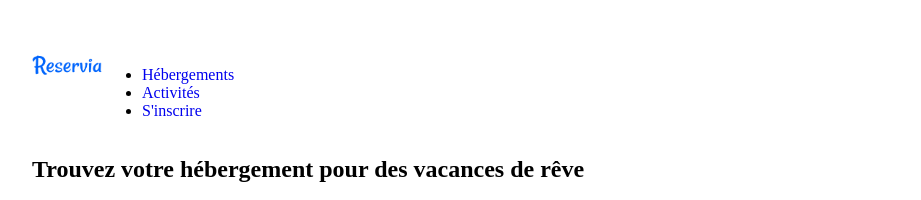
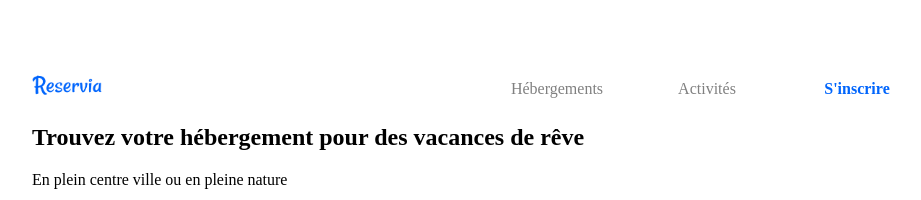
Before and after one commit to EDiBortoli/EtienneDeBortoli_2_30032021, a plain HTML site: page index.html in a window 1280 px wide. Shown: the top 200 px of the page, without its empty margins (26-947 px from the left). Drawn offline with Linux system fonts and the light colour scheme.

Commit message:
Ajout du header

```diff
--- a/index.html
+++ b/index.html
@@ -3,20 +3,20 @@
 <head>
 	<meta charset="utf-8" />
 	<link rel="stylesheet" type="text/css" href="style.css">
-	<title>Reservia - Site d'hebergement en ligne</title>
+	<title>Reservia - Site d'hébergement en ligne</title>
 </head>
 
 <body>
 	<div id="bloc_page">
 		<header>
 			<div id="logo_reservia">
-				<img src="img/logo/logo_reservia.png" alt="Logo de Reservia">
+				<a href="#"><img src="img/logo/logo_reservia.png" alt="Logo de Reservia"></a>
 			</div>
 			<nav>
 				<ul>
 					<li><a href="#">Hébergements</a></li>
 					<li><a href="#">Activités</a></li>
-					<li><a href="#">S'inscrire</a></li>
+					<li><a href="#"><strong>S'inscrire</strong></a></li>
 				</ul>
 			</nav>
 		</header>
--- a/style.css
+++ b/style.css
@@ -14,15 +14,57 @@ a {
 
 header {
 	display: flex;
+
 }
-/* logo */
+	/* logo */
 
-#logo_reservia img {
+#logo_reservia {
+	width:80%;
+}
+
+#logo_reservia img{
 	width: 70px;
 	height: 30px;
+	margin-top: 20px;
 }
 
-/* nav */
+	/* nav */
+
+nav {
+	width: inherit;
+	height: 40px;
+}
+
+nav ul{
+	list-style-type: none;
+	display:flex;
+	margin-top: 0px;
+
+}
+
+nav li {
+	min-width: 150px;
+	text-align: center;
+	padding-top: 30px;
+}
+
+nav a {
+	font-size: 1em;
+	color : grey;
+	text-decoration: none;
+}
+
+nav li a:hover {
+	color: #0065FC;
+}
+
+nav li:hover {
+	border-top: 2px #0065FC solid;
+}
+
+nav a strong{
+	color: #0065FC;
+}
 
 /** BODY **/
 
```
